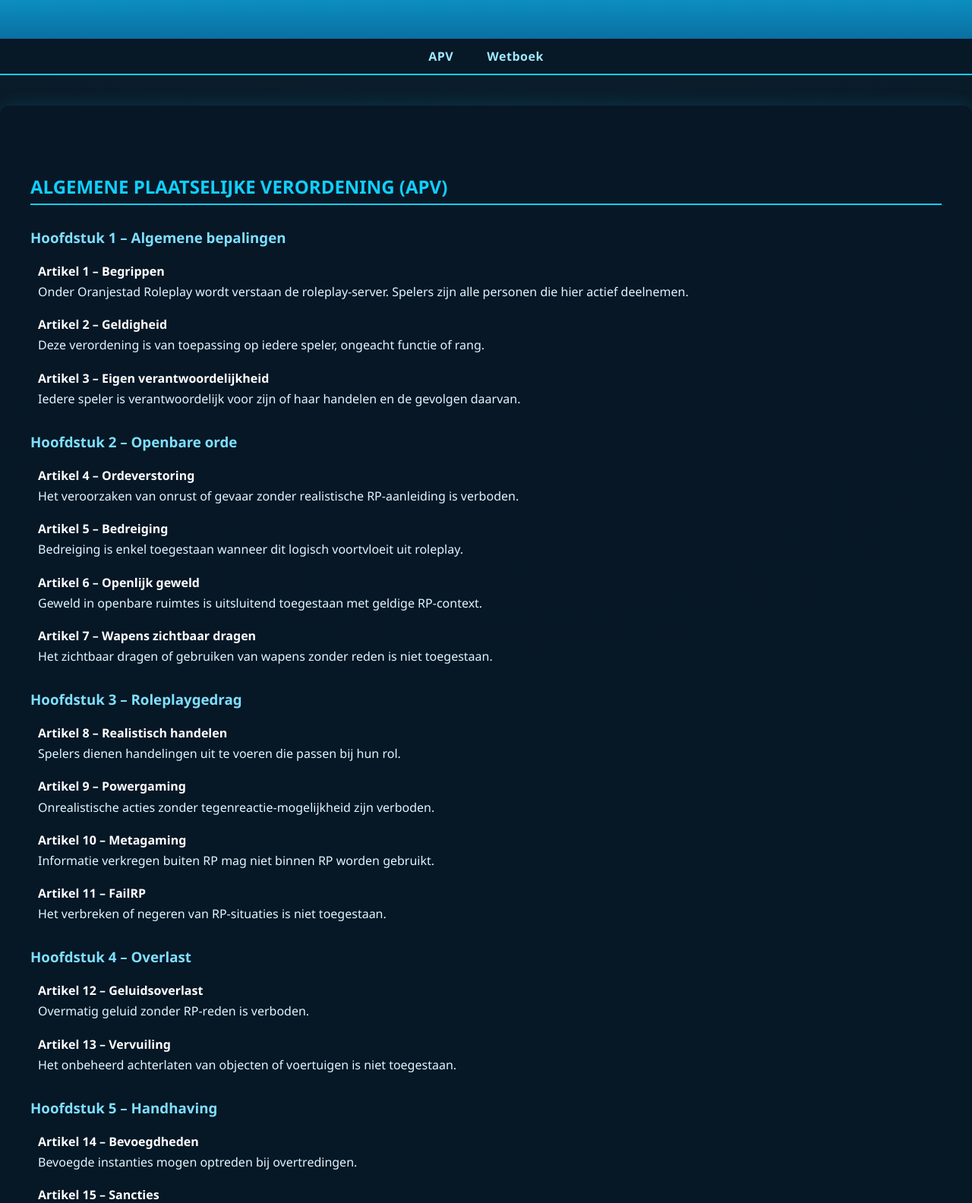
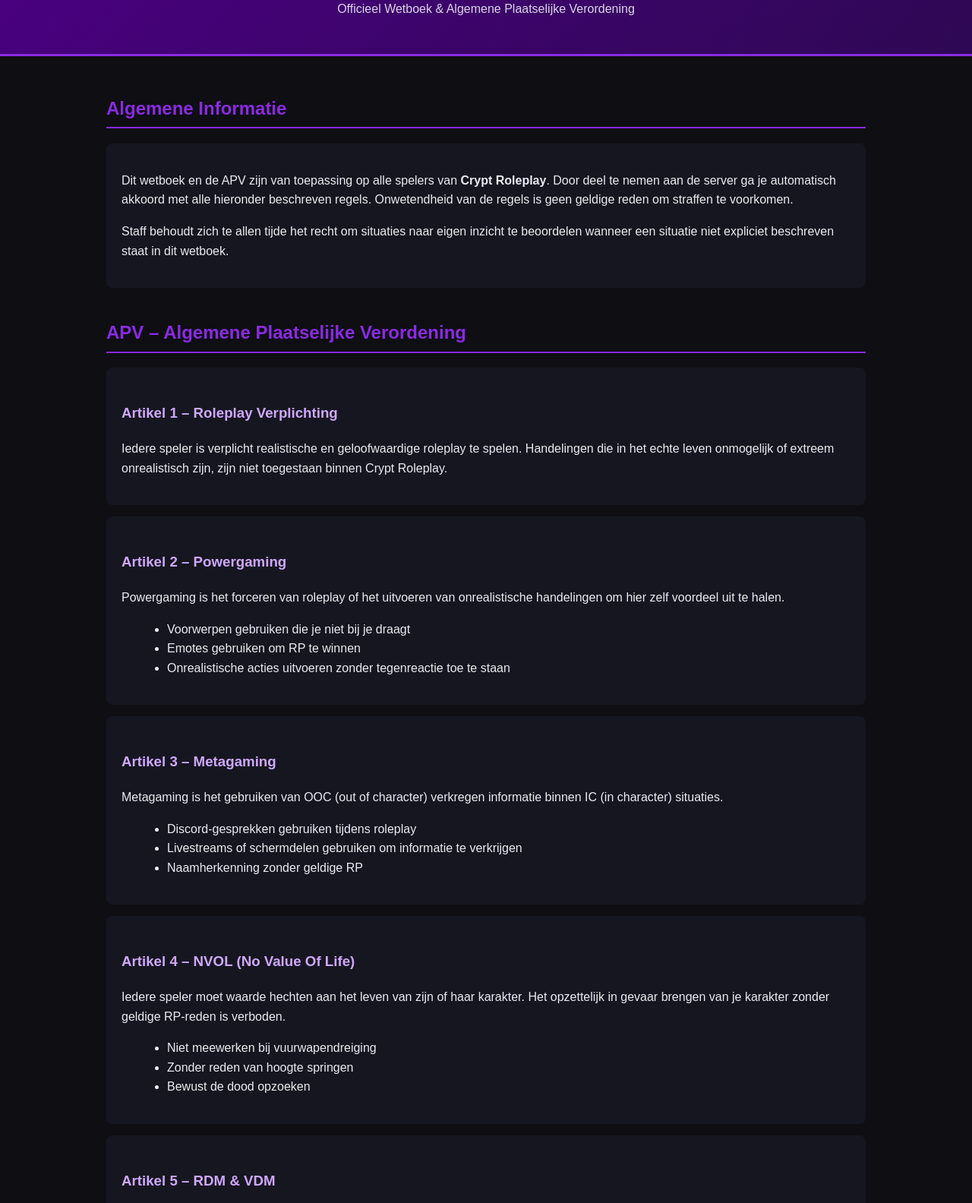
Before and after one commit to boraburger06-ai/CryptRoleplay, a plain HTML site: page index.html in a window 1280 px wide. Shown: the part 105-1689 px from the top of the page at 76% size. Drawn offline with Linux system fonts and the light colour scheme.

Commit message:
Update index.html

```diff
--- a/index.html
+++ b/index.html
@@ -2,150 +2,189 @@
 <html lang="nl">
 <head>
     <meta charset="UTF-8">
-    <title>Oranjestad Roleplay – Wetgeving</title>
-    <link rel="stylesheet" href="style.css">
+    <title>Crypt Roleplay – Wetboek & APV</title>
+    <meta name="viewport" content="width=device-width, initial-scale=1.0">
+
+    <style>
+        :root {
+            --primary: #4b0082;
+            --secondary: #2e0854;
+            --accent: #8a2be2;
+            --bg: #0e0e13;
+            --text: #eaeaf0;
+        }
+
+        body {
+            margin: 0;
+            font-family: Arial, Helvetica, sans-serif;
+            background-color: var(--bg);
+            color: var(--text);
+            line-height: 1.6;
+        }
+
+        header {
+            background: linear-gradient(135deg, var(--primary), var(--secondary));
+            padding: 30px;
+            text-align: center;
+            border-bottom: 3px solid var(--accent);
+        }
+
+        header h1 {
+            margin: 0;
+            font-size: 2.5rem;
+        }
+
+        header p {
+            margin-top: 10px;
+            opacity: 0.9;
+        }
+
+        main {
+            max-width: 1000px;
+            margin: auto;
+            padding: 30px;
+        }
+
+        section {
+            margin-bottom: 40px;
+        }
+
+        h2 {
+            color: var(--accent);
+            border-bottom: 2px solid var(--accent);
+            padding-bottom: 5px;
+        }
+
+        h3 {
+            margin-top: 25px;
+            color: #cfa8ff;
+        }
+
+        ul {
+            margin-left: 20px;
+        }
+
+        article {
+            background-color: #161620;
+            padding: 20px;
+            border-radius: 8px;
+            margin-top: 15px;
+        }
+
+        footer {
+            text-align: center;
+            padding: 20px;
+            background-color: #0b0b10;
+            border-top: 2px solid var(--secondary);
+            font-size: 0.9rem;
+            opacity: 0.8;
+        }
+    </style>
 </head>
 <body>
 
 <header>
-    <h1>Oranjestad Roleplay</h1>
-    <p>APV & Wetboek</p>
+    <h1>Crypt Roleplay</h1>
+    <p>Officieel Wetboek & Algemene Plaatselijke Verordening</p>
 </header>
-
-<nav>
-    <a href="#apv">APV</a>
-    <a href="#wetboek">Wetboek</a>
-</nav>
 
 <main>
 
-<!-- ================= APV ================= -->
-<section id="apv">
-    <h2>Algemene Plaatselijke Verordening (APV)</h2>
-
-    <h3>Hoofdstuk 1 – Algemene bepalingen</h3>
-    <p><strong>Artikel 1 – Begrippen</strong><br>
-    Onder Oranjestad Roleplay wordt verstaan de roleplay-server. Spelers zijn alle personen die hier actief deelnemen.</p>
-
-    <p><strong>Artikel 2 – Geldigheid</strong><br>
-    Deze verordening is van toepassing op iedere speler, ongeacht functie of rang.</p>
-
-    <p><strong>Artikel 3 – Eigen verantwoordelijkheid</strong><br>
-    Iedere speler is verantwoordelijk voor zijn of haar handelen en de gevolgen daarvan.</p>
-
-    <h3>Hoofdstuk 2 – Openbare orde</h3>
-    <p><strong>Artikel 4 – Ordeverstoring</strong><br>
-    Het veroorzaken van onrust of gevaar zonder realistische RP-aanleiding is verboden.</p>
-
-    <p><strong>Artikel 5 – Bedreiging</strong><br>
-    Bedreiging is enkel toegestaan wanneer dit logisch voortvloeit uit roleplay.</p>
-
-    <p><strong>Artikel 6 – Openlijk geweld</strong><br>
-    Geweld in openbare ruimtes is uitsluitend toegestaan met geldige RP-context.</p>
-
-    <p><strong>Artikel 7 – Wapens zichtbaar dragen</strong><br>
-    Het zichtbaar dragen of gebruiken van wapens zonder reden is niet toegestaan.</p>
-
-    <h3>Hoofdstuk 3 – Roleplaygedrag</h3>
-    <p><strong>Artikel 8 – Realistisch handelen</strong><br>
-    Spelers dienen handelingen uit te voeren die passen bij hun rol.</p>
-
-    <p><strong>Artikel 9 – Powergaming</strong><br>
-    Onrealistische acties zonder tegenreactie-mogelijkheid zijn verboden.</p>
-
-    <p><strong>Artikel 10 – Metagaming</strong><br>
-    Informatie verkregen buiten RP mag niet binnen RP worden gebruikt.</p>
-
-    <p><strong>Artikel 11 – FailRP</strong><br>
-    Het verbreken of negeren van RP-situaties is niet toegestaan.</p>
-
-    <h3>Hoofdstuk 4 – Overlast</h3>
-    <p><strong>Artikel 12 – Geluidsoverlast</strong><br>
-    Overmatig geluid zonder RP-reden is verboden.</p>
-
-    <p><strong>Artikel 13 – Vervuiling</strong><br>
-    Het onbeheerd achterlaten van objecten of voertuigen is niet toegestaan.</p>
-
-    <h3>Hoofdstuk 5 – Handhaving</h3>
-    <p><strong>Artikel 14 – Bevoegdheden</strong><br>
-    Bevoegde instanties mogen optreden bij overtredingen.</p>
-
-    <p><strong>Artikel 15 – Sancties</strong><br>
-    Overtredingen kunnen leiden tot boetes, arrestatie of andere maatregelen.</p>
+<section id="intro">
+    <h2>Algemene Informatie</h2>
+    <article>
+        <p>
+            Dit wetboek en de APV zijn van toepassing op alle spelers van <strong>Crypt Roleplay</strong>.
+            Door deel te nemen aan de server ga je automatisch akkoord met alle hieronder beschreven regels.
+            Onwetendheid van de regels is geen geldige reden om straffen te voorkomen.
+        </p>
+        <p>
+            Staff behoudt zich te allen tijde het recht om situaties naar eigen inzicht te beoordelen
+            wanneer een situatie niet expliciet beschreven staat in dit wetboek.
+        </p>
+    </article>
 </section>
 
-<!-- ================= WETBOEK ================= -->
-<section id="wetboek">
-    <h2>Wetboek van Strafrecht</h2>
+<section id="apv">
+    <h2>APV – Algemene Plaatselijke Verordening</h2>
 
-    <h3>Hoofdstuk 1 – Vermogensdelicten</h3>
-    <p><strong>Artikel 1 – Diefstal</strong><br>
-    Het wederrechtelijk wegnemen van eigendommen van anderen.</p>
+    <article>
+        <h3>Artikel 1 – Roleplay Verplichting</h3>
+        <p>
+            Iedere speler is verplicht realistische en geloofwaardige roleplay te spelen.
+            Handelingen die in het echte leven onmogelijk of extreem onrealistisch zijn,
+            zijn niet toegestaan binnen Crypt Roleplay.
+        </p>
+    </article>
 
-    <p><strong>Artikel 2 – Overval</strong><br>
-    Het onder dreiging of geweld ontnemen van goederen.</p>
+    <article>
+        <h3>Artikel 2 – Powergaming</h3>
+        <p>
+            Powergaming is het forceren van roleplay of het uitvoeren van onrealistische handelingen
+            om hier zelf voordeel uit te halen.
+        </p>
+        <ul>
+            <li>Voorwerpen gebruiken die je niet bij je draagt</li>
+            <li>Emotes gebruiken om RP te winnen</li>
+            <li>Onrealistische acties uitvoeren zonder tegenreactie toe te staan</li>
+        </ul>
+    </article>
 
-    <p><strong>Artikel 3 – Inbraak</strong><br>
-    Het zonder toestemming betreden van gebouwen met crimineel doel.</p>
+    <article>
+        <h3>Artikel 3 – Metagaming</h3>
+        <p>
+            Metagaming is het gebruiken van OOC (out of character) verkregen informatie binnen IC (in character) situaties.
+        </p>
+        <ul>
+            <li>Discord-gesprekken gebruiken tijdens roleplay</li>
+            <li>Livestreams of schermdelen gebruiken om informatie te verkrijgen</li>
+            <li>Naamherkenning zonder geldige RP</li>
+        </ul>
+    </article>
 
-    <h3>Hoofdstuk 2 – Geweldsdelicten</h3>
-    <p><strong>Artikel 4 – Mishandeling</strong><br>
-    Het opzettelijk toebrengen van lichamelijk letsel.</p>
+    <article>
+        <h3>Artikel 4 – NVOL (No Value Of Life)</h3>
+        <p>
+            Iedere speler moet waarde hechten aan het leven van zijn of haar karakter.
+            Het opzettelijk in gevaar brengen van je karakter zonder geldige RP-reden is verboden.
+        </p>
+        <ul>
+            <li>Niet meewerken bij vuurwapendreiging</li>
+            <li>Zonder reden van hoogte springen</li>
+            <li>Bewust de dood opzoeken</li>
+        </ul>
+    </article>
 
-    <p><strong>Artikel 5 – Zware mishandeling</strong><br>
-    Mishandeling met blijvend of ernstig letsel.</p>
+    <article>
+        <h3>Artikel 5 – RDM & VDM</h3>
+        <p>
+            Random Deathmatch (RDM) en Vehicle Deathmatch (VDM) zijn strikt verboden.
+            Geweld mag alleen plaatsvinden wanneer hier een duidelijke en geldige roleplay-aanleiding voor is.
+        </p>
+        <ul>
+            <li>Schieten zonder RP-opbouw</li>
+            <li>Opzettelijk aanrijden zonder reden</li>
+        </ul>
+    </article>
 
-    <p><strong>Artikel 6 – Doodslag</strong><br>
-    Het opzettelijk doden zonder voorbedachte rade.</p>
-
-    <p><strong>Artikel 7 – Moord</strong><br>
-    Het met voorbedachte rade doden van een ander.</p>
-
-    <h3>Hoofdstuk 3 – Wapens & middelen</h3>
-    <p><strong>Artikel 8 – Illegaal wapenbezit</strong><br>
-    Het bezitten van wapens zonder vergunning.</p>
-
-    <p><strong>Artikel 9 – Gebruik vuurwapens</strong><br>
-    Ongeoorloofd gebruik van vuurwapens is strafbaar.</p>
-
-    <p><strong>Artikel 10 – Verdovende middelen</strong><br>
-    Handel, bezit of productie van illegale middelen.</p>
-
-    <h3>Hoofdstuk 4 – Verkeer</h3>
-    <p><strong>Artikel 11 – Roekeloos rijden</strong><br>
-    Verkeersgedrag dat anderen in gevaar brengt.</p>
-
-    <p><strong>Artikel 12 – Onttrekking aan politie</strong><br>
-    Het bewust vluchten voor handhaving.</p>
-
-    <h3>Hoofdstuk 5 – Ambtsdelicten</h3>
-    <p><strong>Artikel 13 – Belediging ambtenaar</strong><br>
-    Het beledigen of hinderen van een ambtenaar in functie.</p>
-
-    <p><strong>Artikel 14 – Omkoping</strong><br>
-    Het beïnvloeden van handelingen door voordelen.</p>
-
-    <h3>Slotbepalingen</h3>
-    <p><strong>Artikel 15 – Samenloop</strong><br>
-    Meerdere strafbare feiten kunnen gecombineerd bestraft worden.</p>
-
-    <p><strong>Artikel 16 – Strafbepaling</strong><br>
-    Straf wordt bepaald op ernst en herhaling.</p>
-
-    <p><strong>Artikel 17 – Inwerkingtreding</strong><br>
-    Geldig vanaf publicatie.</p>
+    <article>
+        <h3>Artikel 6 – Straffen & Sancties</h3>
+        <p>
+            Overtredingen van dit wetboek worden bestraft volgens strafcategorieën.
+            Deze kunnen bestaan uit waarschuwingen, kicks, tijdelijke bans of permanente bans,
+            afhankelijk van de ernst en herhaling van de overtreding.
+        </p>
+        <p>
+            Staff heeft altijd het laatste woord bij het bepalen van de strafmaat.
+        </p>
+    </article>
 </section>
 
 </main>
 
 <footer>
-    <p>© Oranjestad Roleplay – Wetgeving</p>
+    © Crypt Roleplay – Alle rechten voorbehouden
 </footer>
 
 </body>
 </html>
-<header>
-    <img src="logo.png" alt="Crypt Roleplay Logo">
-    <h1>Crypt Roleplay</h1>
-    <p>APV & Wetboek</p>
-</header>
```
